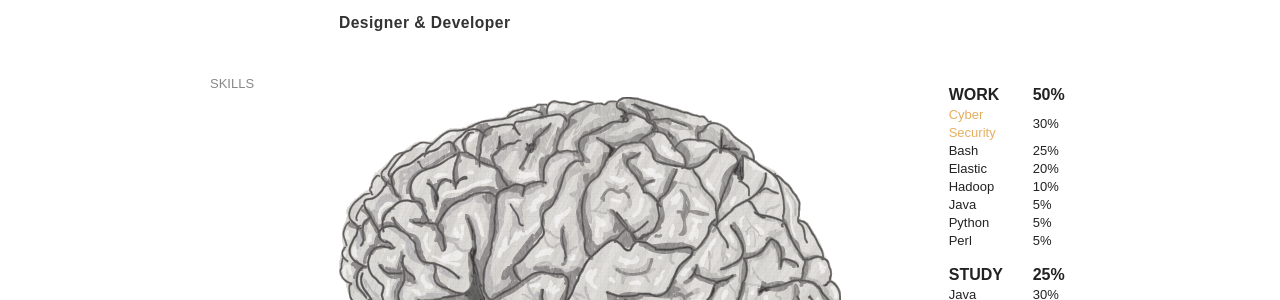
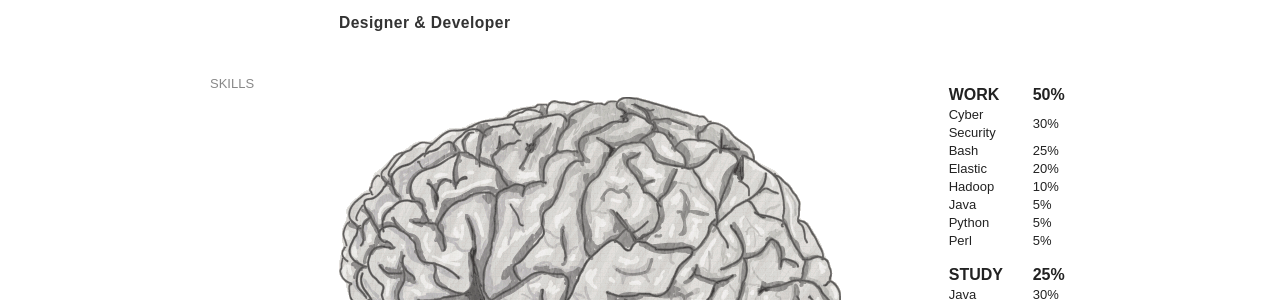
Before and after one commit to aniquesayed/aniquesayed.github.io, a Jekyll site: the page built from cv.html, in a window 1280 px wide. Shown: the part 1481-1781 px from the top of the page. Built offline with Jekyll 4.4.1, drawn with Linux system fonts in a browser that asks for light colours; some web fonts are replaced.

Commit message:
editing languages page

```diff
--- a/cv.html
+++ b/cv.html
@@ -134,7 +134,7 @@ title: Anique Sayed - CV
                 <tr><th class="desi">Work</th><th class="desi">50%</th></tr>
               </thead>
               <tbody>
-                <tr><td class="ps"><a href="https://www.bt.com" target="_blank">Cyber Security</a></td><td class="ps">30%</td></tr>
+                <tr><td class="ps">Cyber Security</td><td class="ps">30%</td></tr>
                 <tr><td class="ai">Bash</td><td class="ai">25%</td></tr>
                 <tr><td class="ind">Elastic</td><td class="ind">20%</td></tr>
                 <tr><td class="fla">Hadoop</td><td class="fla">10%</td></tr>
```
